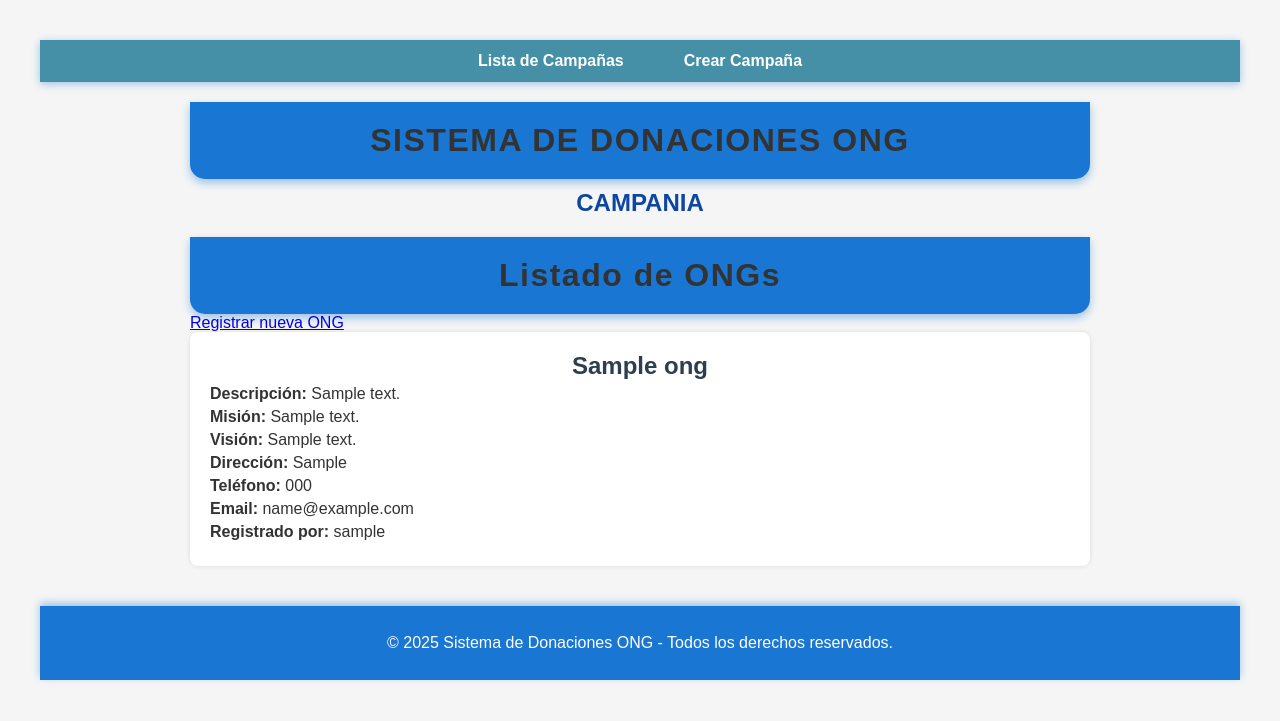
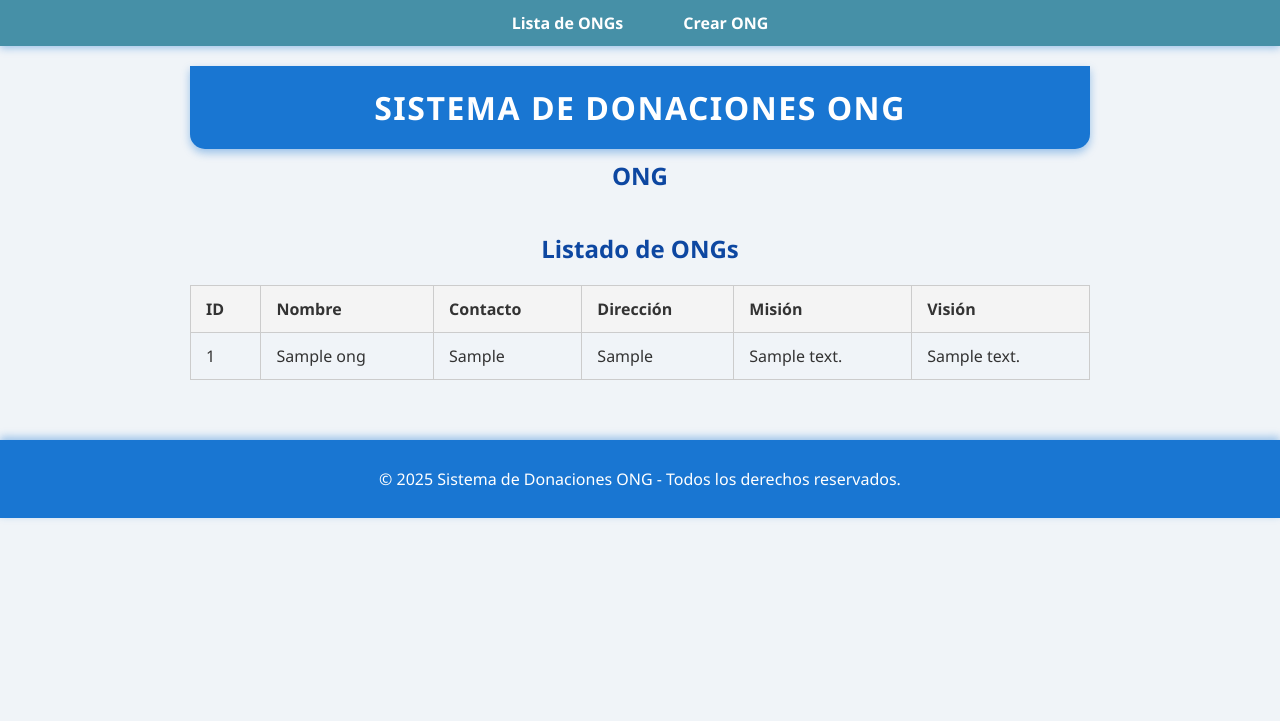
Before and after one commit to Bryan-Daniel-Sandoval-Quenta/ProyectoWeb3_SistemaONG, a Django app: page /lista_ongs/ in a window 1280 px wide. Shown: the top 721 px of the page. Run offline with Django 5.2, Linux system fonts and the light colour scheme; tables that the repository leaves empty hold one stand-in row (values such as "Sample post").

Commit message:
ONG: Funcionalidades basicas ONG, modelo, admin, vistas, urls, templates y migraciones

```diff
--- a/SisDonacionONG/ong/models.py
+++ b/SisDonacionONG/ong/models.py
@@ -1,15 +1,16 @@
 from django.db import models
-from django.contrib.auth.models import User
 
-class ONG(models.Model):
+class Ong(models.Model):
     nombre = models.CharField(max_length=100)
-    descripcion = models.TextField()
-    mision = models.TextField()
-    vision = models.TextField()
-    direccion = models.CharField(max_length=200)
-    telefono = models.CharField(max_length=20)
-    email = models.EmailField()
-    usuario = models.ForeignKey(User, on_delete=models.CASCADE)
+    descripcion = models.TextField(blank=True)
+    contacto = models.CharField(max_length=100, default='', blank=True)
+    direccion = models.TextField(blank=True)
+    mision = models.TextField(blank=True)
+    vision = models.TextField(blank=True)
+
+    class Meta:
+        ordering = ['nombre']
+        verbose_name_plural = 'ONGs'
 
     def __str__(self):
         return self.nombre
--- a/SisDonacionONG/ong/templates/ong/Lista_ongs.html
+++ b/SisDonacionONG/ong/templates/ong/Lista_ongs.html
@@ -1,60 +1,56 @@
-{% extends 'base.html' %}
+{% extends 'ong/base.html' %}
 
 {% block content %}
-<!DOCTYPE html>
-<html lang="es">
-<head>
-    <meta charset="UTF-8">
-    <title>Listado de ONGs</title>
 <style>
-        body {
-            font-family: Arial, sans-serif;
-            background-color: #f5f5f5;
-            padding: 40px;
+    .container {
+        margin: 40px auto;
+        max-width: 1000px;
     }
-
-        h1 {
-            color: #333;
+    table {
+        width: 100%;
+        border-collapse: collapse;
+        margin-top: 20px;
+        font-size: 16px;
     }
-
-        .ong {
-            background-color: white;
-            padding: 20px;
+    th, td {
+        padding: 12px 15px;
+        border: 1px solid #ccc;
+        text-align: left;
+    }
+    thead {
+        background-color: #f4f4f4;
+    }
+    h2 {
         margin-bottom: 20px;
-            border-radius: 8px;
-            box-shadow: 0px 0px 5px rgba(0,0,0,0.1);
-        }
-
-        .ong h2 {
-            margin: 0;
-            color: #2c3e50;
-        }
-
-        .ong p {
-            margin: 5px 0;
+        font-size: 24px;
     }
 </style>
-</head>
-<body>
-    <h1>Listado de ONGs</h1>
 
-    <a href="{% url 'crear_ong' %}" class="btn btn-primary mb-3">Registrar nueva ONG</a>
-
-
+<div class="container">
+    <h2>Listado de ONGs</h2>
+    <table>
+        <thead>
+            <tr>
+                <th>ID</th>
+                <th>Nombre</th>
+                <th>Contacto</th>
+                <th>Dirección</th>
+                <th>Misión</th>
+                <th>Visión</th>
+            </tr>
+        </thead>
+        <tbody>
             {% for ong in ongs %}
-        <div class="ong">
-            <h2>{{ ong.nombre }}</h2>
-            <p><strong>Descripción:</strong> {{ ong.descripcion }}</p>
-            <p><strong>Misión:</strong> {{ ong.mision }}</p>
-            <p><strong>Visión:</strong> {{ ong.vision }}</p>
-            <p><strong>Dirección:</strong> {{ ong.direccion }}</p>
-            <p><strong>Teléfono:</strong> {{ ong.telefono }}</p>
-            <p><strong>Email:</strong> {{ ong.email }}</p>
-            <p><strong>Registrado por:</strong> {{ ong.usuario.username }}</p>
+            <tr>
+                <td>{{ ong.id }}</td>
+                <td>{{ ong.nombre }}</td>
+                <td>{{ ong.contacto }}</td>
+                <td>{{ ong.direccion }}</td>
+                <td>{{ ong.mision }}</td>
+                <td>{{ ong.vision }}</td>
+            </tr>
+            {% endfor %}
+        </tbody>
+    </table>
 </div>
-    {% empty %}
-        <p>No hay ONGs registradas aún.</p>
-    {% endfor %}
-</body>
-</html>
-{% endblock %}s
+{% endblock %}
--- a/SisDonacionONG/ong/templates/ong/base.html
+++ b/SisDonacionONG/ong/templates/ong/base.html
@@ -1,53 +1,105 @@
-
-
 <!DOCTYPE html>
 <html lang="es">
 <head>
-    <meta charset="UTF-8">
-    <meta name="viewport" content="width=device-width, initial-scale=1">
-    <title>Sistema de Donaciones</title>
+    <meta charset="UTF-8" />
+    <meta name="viewport" content="width=device-width, initial-scale=1" />
+    <title>ONG</title>
+    <style>
+        nav {
+            background-color: rgb(70, 144, 167);
+            padding: 12px 0;
+            box-shadow: 0 2px 8px rgba(25, 118, 210, 0.4);
+        }
 
-    <!-- Bootstrap CSS -->
-    <link href="https://cdn.jsdelivr.net/npm/bootstrap@5.3.0/dist/css/bootstrap.min.css" rel="stylesheet">
+        .navbar {
+            list-style: none;
+            margin: 0;
+            padding: 0;
+            max-width: 900px;
+            margin-left: auto;
+            margin-right: auto;
+            display: flex;
+            justify-content: center;
+            gap: 30px;
+        }
 
-    <!-- Tus estilos personalizados (opcional) -->
-    <style>
+        .navbar li a {
+            color: white;
+            text-decoration: none;
+            font-weight: 600;
+            font-size: 16px;
+            padding: 8px 15px;
+            border-radius: 8px;
+            transition: background-color 0.3s ease;
+        }
+
+        .navbar li a:hover {
+            background-color: #1565c0;
+        }
+
         body {
-            padding-top: 20px;
-            background-color: #f8f9fa;
+            font-family: 'Segoe UI', Tahoma, Geneva, Verdana, sans-serif;
+            margin: 0;
+            padding: 0;
+            background-color: #f0f4f8;
+            color: #333;
         }
-        .container {
-            max-width: 960px;
+
+        main {
+            padding: 20px;
+            max-width: 900px;
+            margin: 0 auto;
+        }
+
+        h1 {
+            background-color: #1976d2;
+            color: white;
+            margin: 0;
+            padding: 20px 0;
+            text-align: center;
+            font-weight: 700;
+            letter-spacing: 1.5px;
+            border-radius: 0 0 15px 15px;
+            box-shadow: 0 4px 8px rgba(25, 118, 210, 0.4);
+        }
+
+        h2 {
+            text-align: center;
+            margin-top: 10px;
+            color: #0d47a1;
+            font-weight: 600;
+        }
+
+        footer {
+            background-color: #1976d2;
+            color: white;
+            text-align: center;
+            padding: 12px 0;
+            bottom: 0;
+            width: 100%;
+            font-weight: 500;
+            box-shadow: 0 -3px 8px rgba(25, 118, 210, 0.4);
+            user-select: none;
         }
     </style>
 </head>
 <body>
-    <!-- Menú de navegación (ejemplo) -->
-    <nav class="navbar navbar-expand-lg navbar-dark bg-primary mb-4">
-        <div class="container">
-            <a class="navbar-brand" href="#">Donaciones ONG</a>
-            <button class="navbar-toggler" type="button" data-bs-toggle="collapse" data-bs-target="#navbarNav">
-                <span class="navbar-toggler-icon"></span>
-            </button>
-            <div class="collapse navbar-collapse" id="navbarNav">
-                <ul class="navbar-nav">
-                    <li class="nav-item">
-                        <a class="nav-link" href="{% url 'crear_donacion' %}">Donar</a>
-                    </li>
-                    <li class="nav-item">
-                        <a class="nav-link" href="{% url 'lista_donaciones' %}">Historial</a>
-                    </li>
-                </ul>
-            </div>
-        </div>
+    <nav>
+        <ul class="navbar">
+            <li><a href="{% url 'lista_ongs' %}">Lista de ONGs</a></li>
+            <li><a href="{% url 'crear_ong' %}">Crear ONG</a></li>
+        </ul>
     </nav>
+    <main>
+        <h1>SISTEMA DE DONACIONES ONG</h1>
+        <h2>ONG</h2>
 
-    <!-- Contenido específico de cada página -->
-    <div class="container">
-        {% block content %}{% endblock %}
-    </div>
+        {% block content %}
+        {% endblock %}
+    </main>
 
-    <!-- Bootstrap JS (necesario para menús desplegables) -->
-    <script src="https://cdn.jsdelivr.net/npm/bootstrap@5.3.0/dist/js/bootstrap.bundle.min.js"></script>
+    <footer>
+        <p>&copy; 2025 Sistema de Donaciones ONG - Todos los derechos reservados.</p>
+    </footer>
 </body>
 </html>
--- a/SisDonacionONG/ong/urls.py
+++ b/SisDonacionONG/ong/urls.py
@@ -1,7 +1,7 @@
 from django.urls import path
-from .views import CrearONGView, ListaONGsView
+from .views import CrearOngView, ListaOngsView
 
 urlpatterns = [
-    path('lista_ongs/', ListaONGsView.as_view(), name='lista_ongs'),
-    path('crear_ong/', CrearONGView.as_view(), name='crear_ong'),
+    path('registrar_ong/', CrearOngView.as_view(), name='crear_ong'),
+    path('lista_ongs/', ListaOngsView.as_view(), name='lista_ongs'),
 ]
--- a/SisDonacionONG/ong/views.py
+++ b/SisDonacionONG/ong/views.py
@@ -1,20 +1,16 @@
 from django.views.generic import CreateView, ListView
 from django.urls import reverse_lazy
-from django.contrib.auth.mixins import LoginRequiredMixin
-from .models import ONG
-from .forms import ONGForm
+from .models import Ong
+from .forms import OngForm
 
-class CrearONGView(LoginRequiredMixin, CreateView):
-    model = ONG
-    form_class = ONGForm
-    template_name = 'ong/Crear_ONG.html'
+class CrearOngView(CreateView):
+    model = Ong
+    form_class = OngForm
+    template_name = 'ong/crear_ong.html'
     success_url = reverse_lazy('lista_ongs')
 
-    def form_valid(self, form):
-        form.instance.usuario = self.request.user
-        return super().form_valid(form)
-
-class ListaONGsView(ListView):
-    model = ONG
-    template_name = 'ong/Lista_ongs.html'
+class ListaOngsView(ListView):
+    model = Ong
+    template_name = 'ong/lista_ongs.html'
     context_object_name = 'ongs'
+    paginate_by = 10
```
Also changed, not shown: SisDonacionONG/ong/admin.py (+4 -4 lines), SisDonacionONG/ong/forms.py (+12 -4 lines), SisDonacionONG/ong/templates/ong/Crear_ONG.html (+9 -10 lines), SisDonacionONG/ong/migrations/0002_alter_ong_options_remove_ong_email_and_more.py (added). Lines whose indentation alone changed are shown as unchanged.
